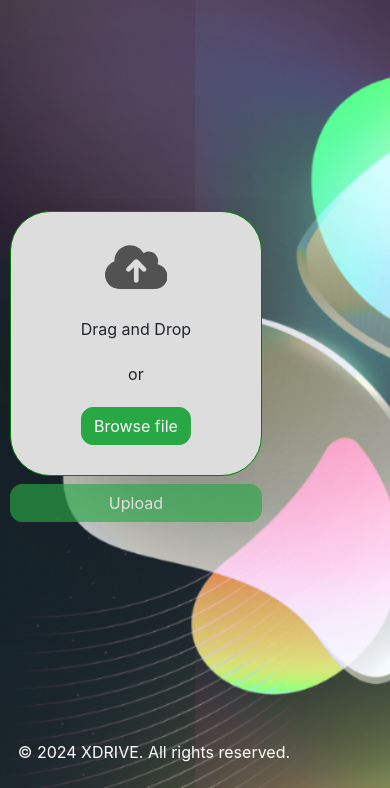
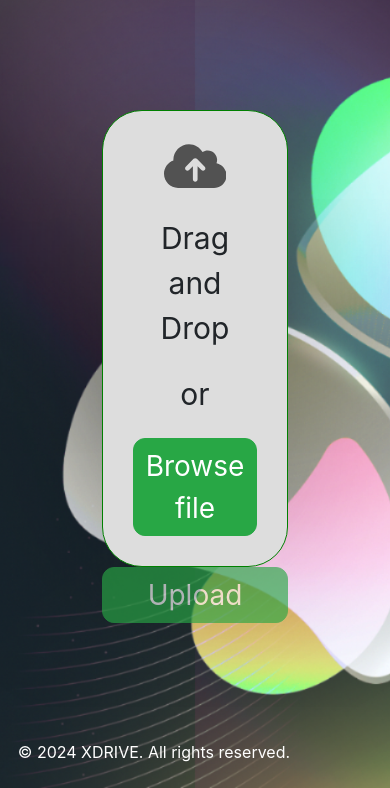
Before and after one commit to RogerHuauya/XDrive, a Django app: page / in a window 390 px wide. Shown: the part 56-844 px from the top of the page. Run offline with Django 4.2, Linux system fonts and the light colour scheme; some libraries are stand-ins or nearby versions.

Commit message:
change styles

```diff
--- a/web/static/styles.css
+++ b/web/static/styles.css
@@ -120,3 +120,24 @@ body.custom-background {
 .icon {
   font-size: 20px;
 }
+
+@media (max-width: 1000px) {
+
+  .file-upload-form{
+      margin: auto;
+      width: 50%;
+  }
+  .file-upload-label{
+      height: 150% !important;
+      margin: auto;
+      width: 100%;
+      display: flex;
+      justify-content: center;
+      font-size: 30px;
+      text-align: center;
+  }
+  .btn-success{
+      width: 100%;
+      font-size: 28px;
+  }
+}
```
